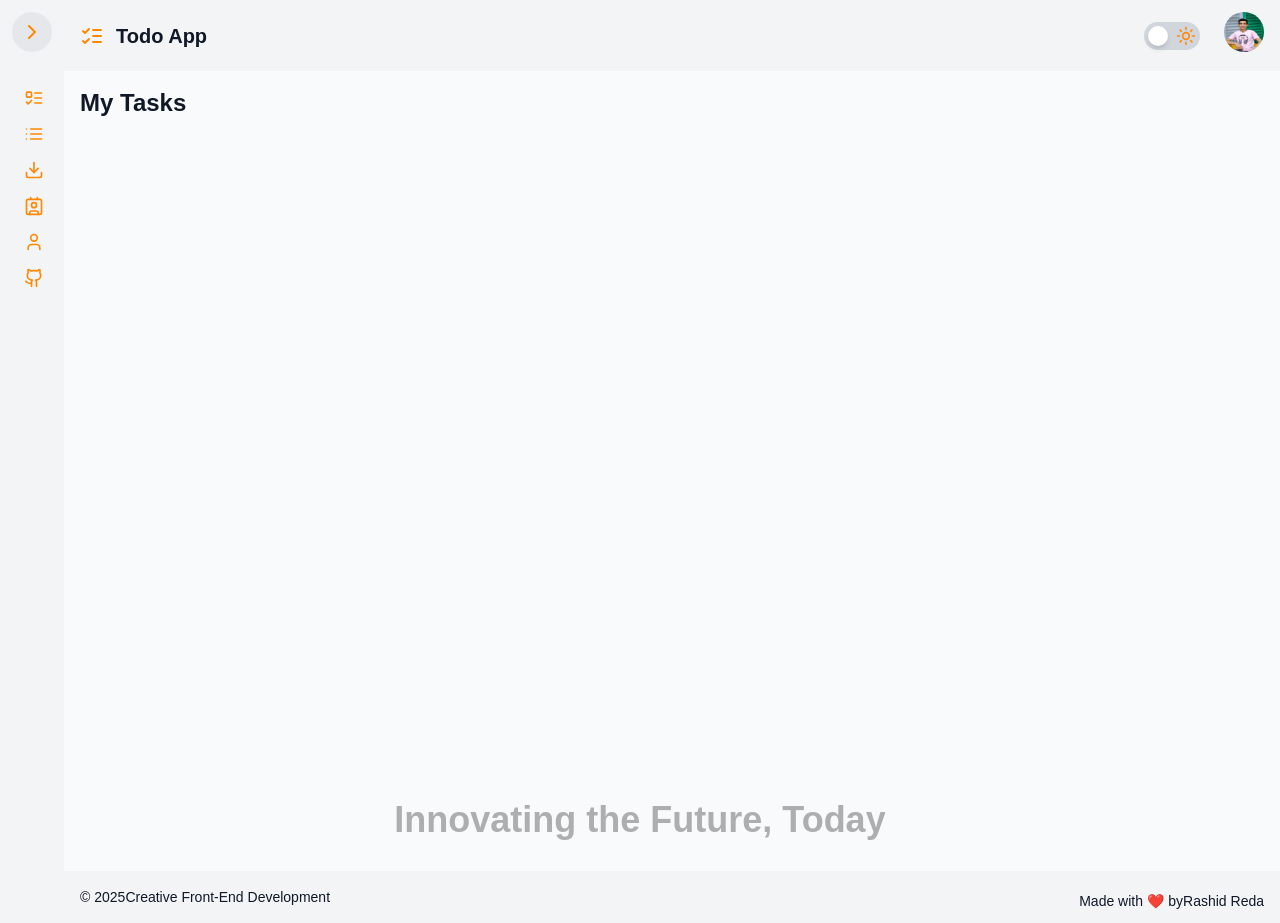
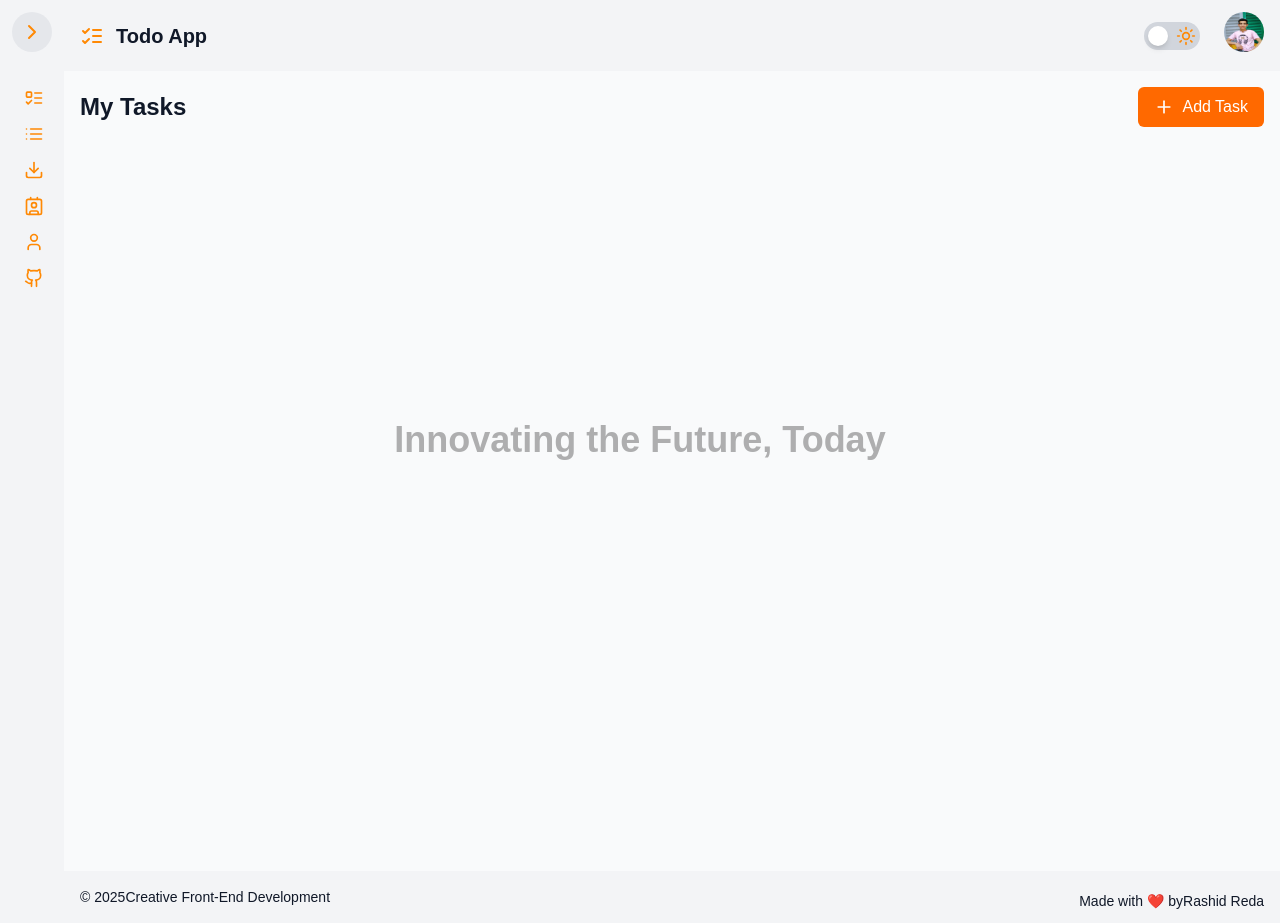
Before and after one commit to redarashid/todo-list-next, a Next.js app: page / in a window 1280 px wide. Built offline with nearby package versions, Linux system fonts and the light colour scheme.

Commit message:
first commit

```diff
--- a/src/app/components/button.js
+++ b/src/app/components/button.js
@@ -8,21 +8,20 @@ const Button = ({
   variant = "primary",
 }) => {
   const baseStyles =
-    " flex items-center px-4 py-2 rounded-md focus:outline-none focus:ring-2 focus:ring-opacity-50";
-  const variantStyles = {
+    "flex items-center px-4 py-2 rounded-md focus:outline-none focus:ring-2 focus:ring-opacity-50";
+  const variants = {
     primary:
       "bg-orange-500 text-white hover:bg-orange-600 focus:ring-orange-400",
     secondary:
       "bg-gray-200 text-gray-800 hover:bg-gray-300 focus:ring-gray-400 dark:bg-gray-700 dark:text-gray-200 dark:hover:bg-gray-600",
   };
-};
-const button = () => {
+
   return (
     <button
       onClick={onClick}
       className={`${baseStyles} ${variants[variant]} ${className}`}
     >
-      {icon && <span className=" mr-2">{icon}</span>}
+      {icon && <span className="mr-2">{icon}</span>}
       {children}
     </button>
   );
--- /dev/null
+++ b/src/app/components/emptyCategoryCard.js
@@ -0,0 +1,24 @@
+"use client";
+
+import { LuPlus } from "react-icons/lu"; // Import the Plus icon
+import Button from "./button";
+import { useCategories } from "@/context/categoryContext";
+
+const EmptyCategoryCard = () => {
+  const { setOpenCategoryModal } = useCategories();
+
+  return (
+    <div className="bg-white min-h-content dark:bg-gray-800 p-4 rounded-lg justify-center items-center flex">
+      <div className="flex flex-col items-center text-center">
+        <p className="text-xl text-gray-800 dark:text-gray-100 mb-4">
+          Category Not Available
+        </p>
+        <Button onClick={() => setOpenCategoryModal(true)}>
+          <LuPlus className="mr-2 text-xl" /> Add Category
+        </Button>
+      </div>
+    </div>
+  );
+};
+
+export default EmptyCategoryCard;
--- a/src/app/layout.js
+++ b/src/app/layout.js
@@ -54,9 +54,10 @@ export default function RootLayout({ children }) {
               <div className=" flex-1 bg-gray-50 dark:bg-gray-800 text-gray-900 dark:text-gray-100">
                 {/* Header */}
                 <Header />
-                <main className="min-h-screen overflow-hidden">
+                <main className="h-screen overflow-hidden relative">
                   <span
-                    className=" h-screen overflow-hidden text-black opacity-30 pointer-events-none fixed z-0 top-1/2 left-1/2 font-bold text-4xl -translate-x-1/2 translate-y-1/2"
+                    className="text-black opacity-30 pointer-events-none fixed z-0
+                   top-1/2 left-1/2 font-bold text-4xl -translate-x-1/2 translate-y-1/2"
                   >
                     Innovating the Future, Today
                   </span>
```
